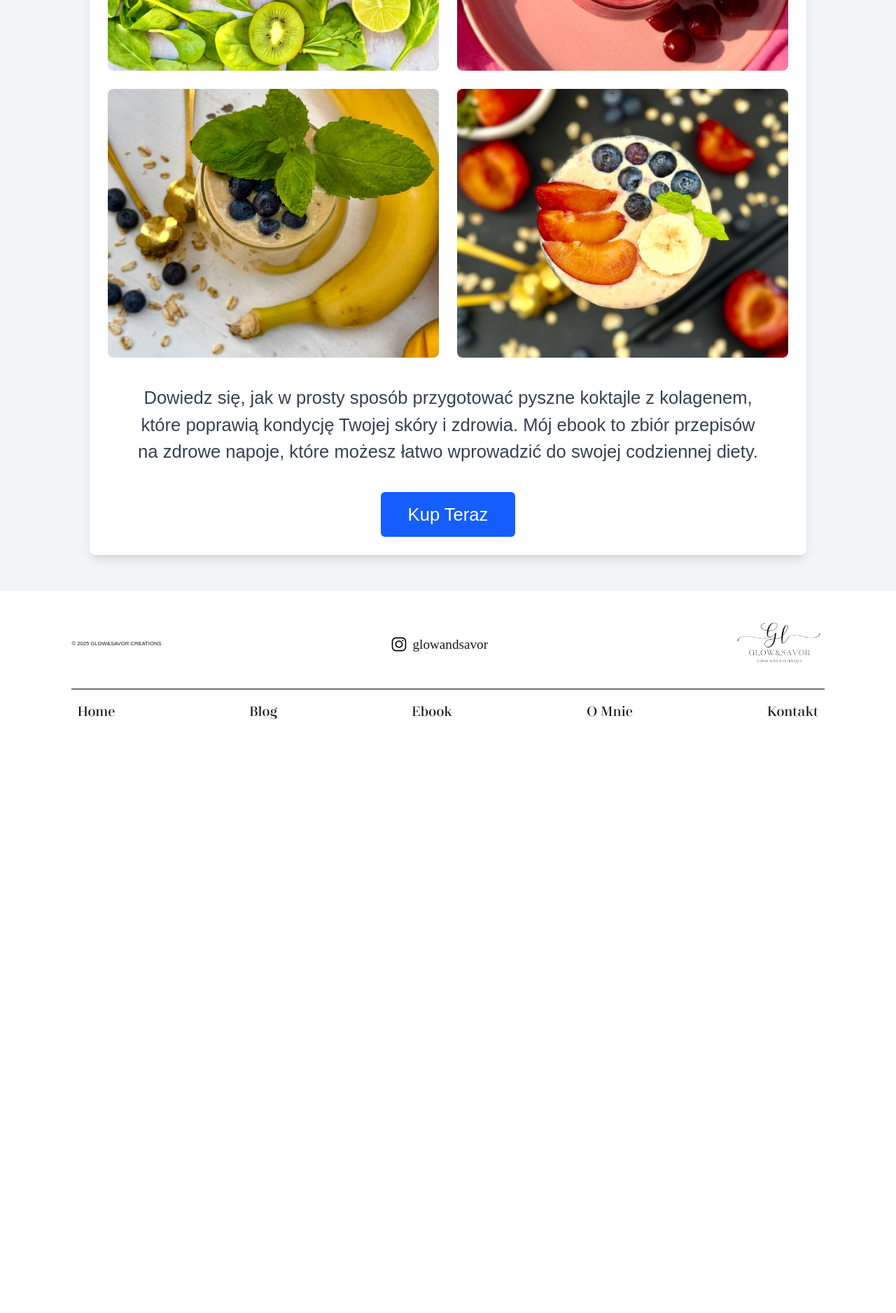
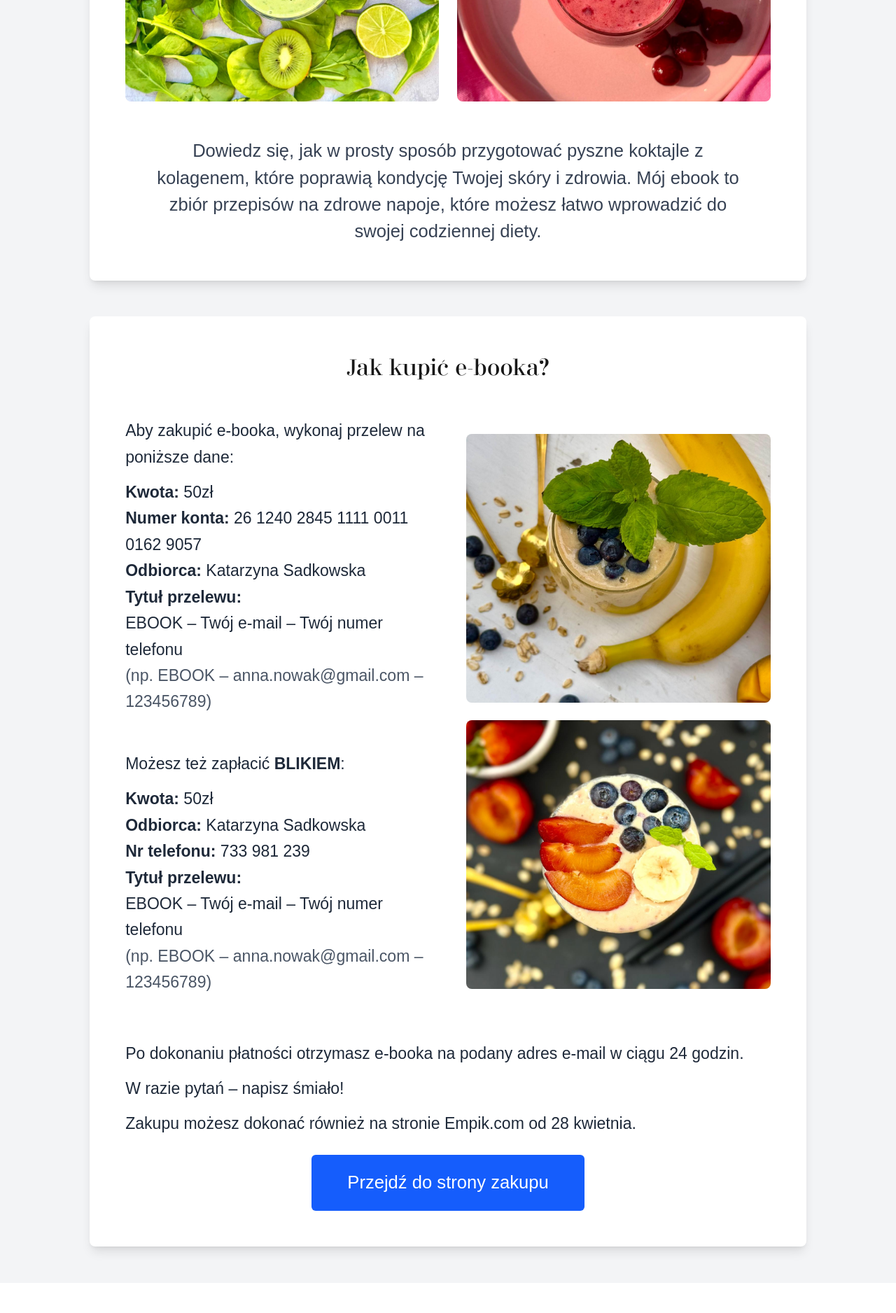
Before and after one commit to sadkooski/glowandsavor, a React (Vite) app in the folder frontend/: page /ebook in a window 1280 px wide. Shown: the part 680-2556 px from the top of the page at 70% size. Before the commit the page ends 1757 px from the top, so only its background shows below. Built offline with nearby package versions, Linux system fonts and the light colour scheme.

Commit message:
ebook page edited

```diff
--- a/frontend/src/App.css
+++ b/frontend/src/App.css
@@ -36,6 +36,5 @@ meta[name="format-detection"] {
   filter: drop-shadow(0 0 2em #61dafbaa);
 }
 button svg {
-  background: transparent !important;
-  fill: none !important;
+  background: transparent;
 }
--- /dev/null
+++ b/frontend/src/components/EbookPurchaseSection.jsx
@@ -0,0 +1,85 @@
+import React from "react";
+
+const EbookPurchaseSection = () => {
+    return (
+        <section className="md:w-[80vw] w-full mx-auto bg-white shadow-lg md:rounded-lg p-[4vw]">
+            <h2 className="md:text-[2.5vw] text-2xl font-semibold mb-[4vw] text-center">
+                Jak kupić e-booka?
+            </h2>
+
+            <div className="flex flex-col md:flex-row gap-[4vw]">
+                {/* Lewa strona: instrukcje */}
+                <div className="md:w-1/2 flex flex-col gap-[3vw] md:text-[1.8vw] text-gray-800 leading-relaxed text-left">
+                    {/* Przelew tradycyjny */}
+                    <div>
+                        <p className="mb-[1vw]">Aby zakupić e-booka, wykonaj przelew na poniższe dane:</p>
+                        <ul className="list-inside list-none mb-[1vw]">
+                            <li><strong>Kwota:</strong> 50zł</li>
+                            <li><strong>Numer konta:</strong> 26 1240 2845 1111 0011 0162 9057</li>
+                            <li><strong>Odbiorca:</strong> Katarzyna Sadkowska</li>
+                            <li><p>
+                            <strong>Tytuł przelewu:</strong><br />
+                            EBOOK – Twój e-mail – Twój numer telefonu<br />
+                            <span className="text-gray-600">(np. EBOOK – anna.nowak@gmail.com – 123456789)</span>
+                            </p>
+                            </li>
+                        </ul>
+
+                    </div>
+
+                    {/* BLIK */}
+                    <div>
+                        <p className="mb-[1vw]">Możesz też zapłacić <strong>BLIKIEM</strong>:</p>
+                        <ul className="list-inside list-none mb-[1vw]">
+                            <li><strong>Kwota:</strong> 50zł</li>
+                            <li><strong>Odbiorca:</strong> Katarzyna Sadkowska</li>
+                            <li><strong>Nr telefonu:</strong> 733 981 239</li>
+                            <li><p>
+                            <strong>Tytuł przelewu:</strong><br />
+                            EBOOK – Twój e-mail – Twój numer telefonu<br />
+                            <span className="text-gray-600">(np. EBOOK – anna.nowak@gmail.com – 123456789)</span>
+                            </p>
+                            </li>
+                        </ul>
+                    </div>
+                </div>
+
+                {/* Prawa strona: ilustracje */}
+                <div className="md:w-1/2 flex flex-col gap-[2vw] justify-center">
+                    <img
+                        src="/assets/ebook-3.jpg"
+                        alt="Ilustracja ebook"
+                        className="w-full md:h-[30vw] h-[70vw] object-cover rounded-lg"
+                    />
+                    <img
+                        src="/assets/ebook-4.jpg"
+                        alt="Ilustracja ebook"
+                        className="w-full md:h-[30vw] h-[70vw] object-cover rounded-lg"
+                    />
+                </div>
+            </div>
+
+            {/* Info + przycisk */}
+            <div className="md:text-[1.8vw] text-gray-800 leading-relaxed mt-[4vw] text-left">
+                <p className="mb-[1vw]">
+                    Po dokonaniu płatności otrzymasz e-booka na podany adres e-mail w ciągu 24 godzin.
+                </p>
+                <p className="mb-[1vw]">W razie pytań – napisz śmiało!</p>
+                <p className="mb-[2vw]">Zakupu możesz dokonać również na stronie Empik.com od 28 kwietnia.</p>
+
+                <div className="flex justify-center mt-[2vw]">
+                    <a
+                        href="https://twojastrona.pl/ebook"
+                        target="_blank"
+                        rel="noopener noreferrer"
+                        className="bg-blue-600 text-white px-[4vw] py-[1.5vw] rounded-md md:text-[2vw] hover:bg-blue-700 transition"
+                    >
+                        Przejdź do strony zakupu
+                    </a>
+                </div>
+            </div>
+        </section>
+    );
+};
+
+export default EbookPurchaseSection;
--- a/frontend/src/pages/Ebook.jsx
+++ b/frontend/src/pages/Ebook.jsx
@@ -1,69 +1,39 @@
 import React from "react";
+import EbookPurchaseSection from "../components/EbookPurchaseSection";
 
 const EbookPage = () => {
     return (
-        <div className=" bg-gray-100 flex flex-col items-center justify-center py-[4vw]">
-            <div className="w-[80vw] mx-auto bg-white shadow-lg rounded-lg p-[2vw]">
+        <div className="bg-gray-100 flex flex-col items-center justify-center py-[4vw]">
+            <div className="md:w-[80vw] mx-auto bg-white md:shadow-lg md:rounded-lg p-[4vw] mb-[4vw]">
                 {/* Nagłówek */}
-                <h1 className="text-[3.5vw] font-bold text-center text-gray-800 mb-[2vw]">
+                <h2 className="md:text-[3.5vw] text-2xl font-bold text-center text-gray-800 mb-[4vw]">
                     Koktajle białkowo-kolagenowe
-                </h1>
+                </h2>
 
-                {/* Zdjęcia */}
-                <div className="grid grid-cols-2 md:grid-cols-2 gap-[2vw] mb-6">
-                    <div>
-                        <img
-                            src="/assets/ebook-1.jpg"
-                            alt="Ebook - Kolagen"
-                            loading="lazy"
-                            className="w-full h-[30vw] object-cover rounded-lg"
-                        />
-                    </div>
-                    <div>
-                        <img
-                            src="/assets/ebook-2.jpg"
-                            alt="Koktajl"
-                            loading="lazy"
-                            className="w-full h-[30vw] object-cover rounded-lg"
-                        />
-                    </div>
-                    <div>
-                        <img
-                            src="/assets/ebook-3.jpg"
-                            alt="Ebook - Kolagen"
-                            loading="lazy"
-                            className="w-full h-[30vw] object-cover rounded-lg"
-                        />
-                    </div>
-                    <div>
-                        <img
-                            src="/assets/ebook-4.jpg"
-                            alt="Koktajl"
-                            loading="lazy"
-                            className="w-full h-[30vw] object-cover rounded-lg"
-                        />
-                    </div>
+                {/* Zdjęcia (tylko 2 pierwsze) */}
+                <div className="grid md:grid-cols-2 gap-[2vw] pb-[4vw]">
+                    {["ebook-1", "ebook-2"].map((img, idx) => (
+                        <div key={idx}>
+                            <img
+                                src={`/assets/${img}.jpg`}
+                                alt={`Ebook - ${idx + 1}`}
+                                loading="lazy"
+                                className="w-full md:h-[30vw] h-[70vw] object-cover rounded-lg"
+                            />
+                        </div>
+                    ))}
                 </div>
 
                 {/* Opis */}
-                <p className="text-[2vw] text-gray-700 text-center my-[3vw] mx-[3vw]">
+                <p className="md:text-[2vw] text-gray-700 text-center my-[3vw] md:my-0 mx-[3vw]">
                     Dowiedz się, jak w prosty sposób przygotować pyszne koktajle z kolagenem, które
                     poprawią kondycję Twojej skóry i zdrowia. Mój ebook to zbiór przepisów na zdrowe
                     napoje, które możesz łatwo wprowadzić do swojej codziennej diety.
                 </p>
+            </div>
 
-                {/* Przycisk Kup Teraz */}
-                <div className="flex justify-center">
-                    <a
-                        href="https://allegro.pl/aukcja/your-ebook-link"
-                        target="_blank"
-                        rel="noopener noreferrer"
-                        className="bg-blue-600 text-white px-[3vw] py-[1vw] rounded-md text-[2vw] hover:bg-blue-700 transition"
-                    >
-                        Kup Teraz
-                    </a>
-                </div>
-            </div>
+            {/* Komponent z zakupem e-booka */}
+            <EbookPurchaseSection />
         </div>
     );
 };
```
